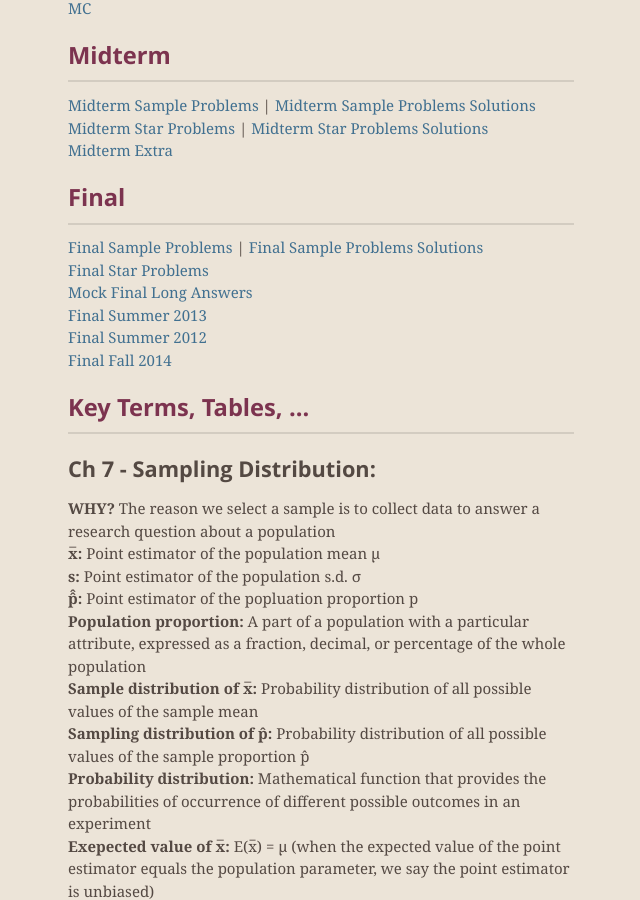
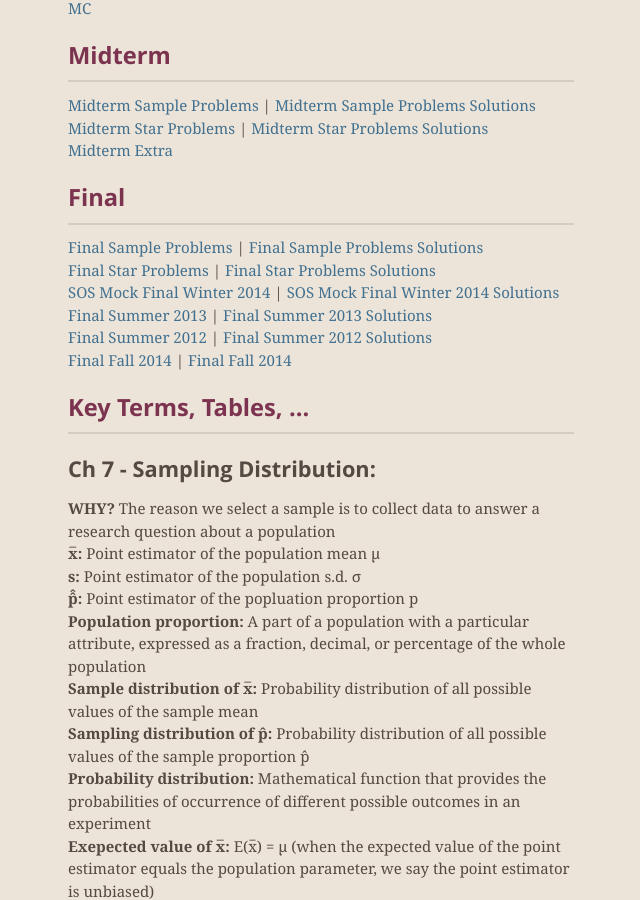
Before and after one commit to kishan-patel/kishan-patel.github.io, a Jekyll site: the page built from _posts/2018-03-06-comm-215.md, in a window 1280 px wide and 900 px high, scrolled down 1417 px. Shown: the whole window, without its empty margins (319-959 px from the left). Built offline with Jekyll 4.4.1, drawn with Linux system fonts in a browser that asks for light colours; nearby versions of some CDN libraries; some of the changed text lies outside the part shown.

Commit message:
update comm 215

```diff
--- a/_posts/2018-03-06-comm-215.md
+++ b/_posts/2018-03-06-comm-215.md
@@ -125,11 +125,17 @@ Ch 14 - Multiple Regression Analysis and Model Building:
 
 [Final Sample Problems]({{site.url}}/assets/pdf/comm-215/final/final-sample-problems.pdf) |
 [Final Sample Problems Solutions]({{site.url}}/assets/pdf/comm-215/final/final-sample-problems-solutions.pdf)
-[Final Star Problems]({{site.url}}/assets/pdf/comm-215/final/final-star-problems.pdf)
-[Mock Final Long Answers]({{site.url}}/assets/pdf/comm-215/final/mock-final-long-answers.pdf)
-[Final Summer 2013]({{site.url}}/assets/pdf/comm-215/final/final-summer-2013.pdf)
-[Final Summer 2012]({{site.url}}/assets/pdf/comm-215/final/final-summer-2012.pdf)
-[Final Fall 2014]({{site.url}}/assets/pdf/comm-215/final/final-fall-2014.docx)
+[Final Star Problems]({{site.url}}/assets/pdf/comm-215/final/final-star-problems.pdf) |
+[Final Star Problems Solutions]({{site.url}}/assets/pdf/comm-215/final/final-star-problems-solutions.pdf)
+[SOS Mock Final Winter 2014]({{site.url}}/assets/pdf/comm-215/final/sos-mock-final-winter-2014.pdf) |
+[SOS Mock Final Winter 2014 Solutions]({{site.url}}/assets/pdf/comm-215/final/sos-mock-final-winter-2014-solutions.pdf)
+[Final Summer 2013]({{site.url}}/assets/pdf/comm-215/final/final-summer-2013.pdf) |
+[Final Summer 2013 Solutions]({{site.url}}/assets/pdf/comm-215/final/mock-final-long-answers.pdf)
+[Final Summer 2012]({{site.url}}/assets/pdf/comm-215/final/final-summer-2012-questions-and-solutions.pdf) |
+[Final Summer 2012 Solutions]({{site.url}}/assets/pdf/comm-215/final/final-summer-2012-questions-and-solutions.pdf)
+[Final Fall 2014]({{site.url}}/assets/pdf/comm-215/final/final-fall-2014.docx) |
+[Final Fall 2014]({{site.url}}/assets/pdf/comm-215/final/final-fall-2014-solutions.pdf)
+
 
 
 
@@ -172,6 +178,7 @@ Ch 14 - Multiple Regression Analysis and Model Building:
 <strong>Type 2 error:</strong> When you do not reject H0, but H0 is false (guilty person is acquitted)
 <strong>Decision rule:</strong> The decision rule specifies the conclusion to be reached for a given outcome of the test. It helps us decide whether to reject H0 or fail to reject H0 for a hypothesis test.
 <strong>p-value:</strong> A p-value is the exact level of significance associated with the calculated value of the test statistic. It is the most extreme critical value that the test statistic would be capable of exceeding. If p-value < alpha, reject H0 otherwise do not reject it.
+<strong>signficance level:</strong> The significance level, also denoted as alpha or α, is the probability of rejecting the null hypothesis when it is true.
 <strong>Figures:</strong>
 [Table - Testing Hypothesis about a Population Mean, σ known]({{site.url}}/assets/pdf/comm-215/hypothesis-testing-sigma-known.png)
 [Table - Testing Hypothesis about a Population Mean, σ unknown]({{site.url}}/assets/pdf/comm-215/hypothesis-testing-sigma-unknown.png)
```
Also changed, not shown: 5 other files.
